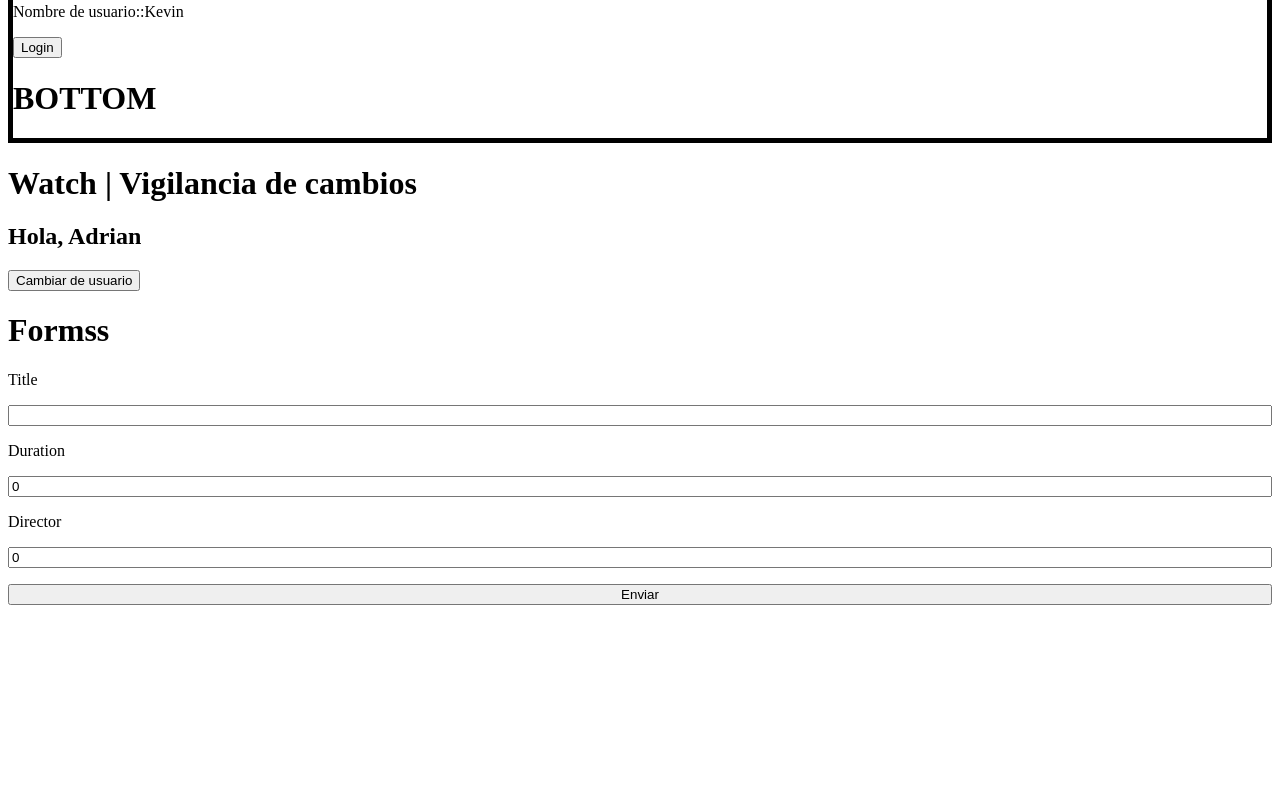
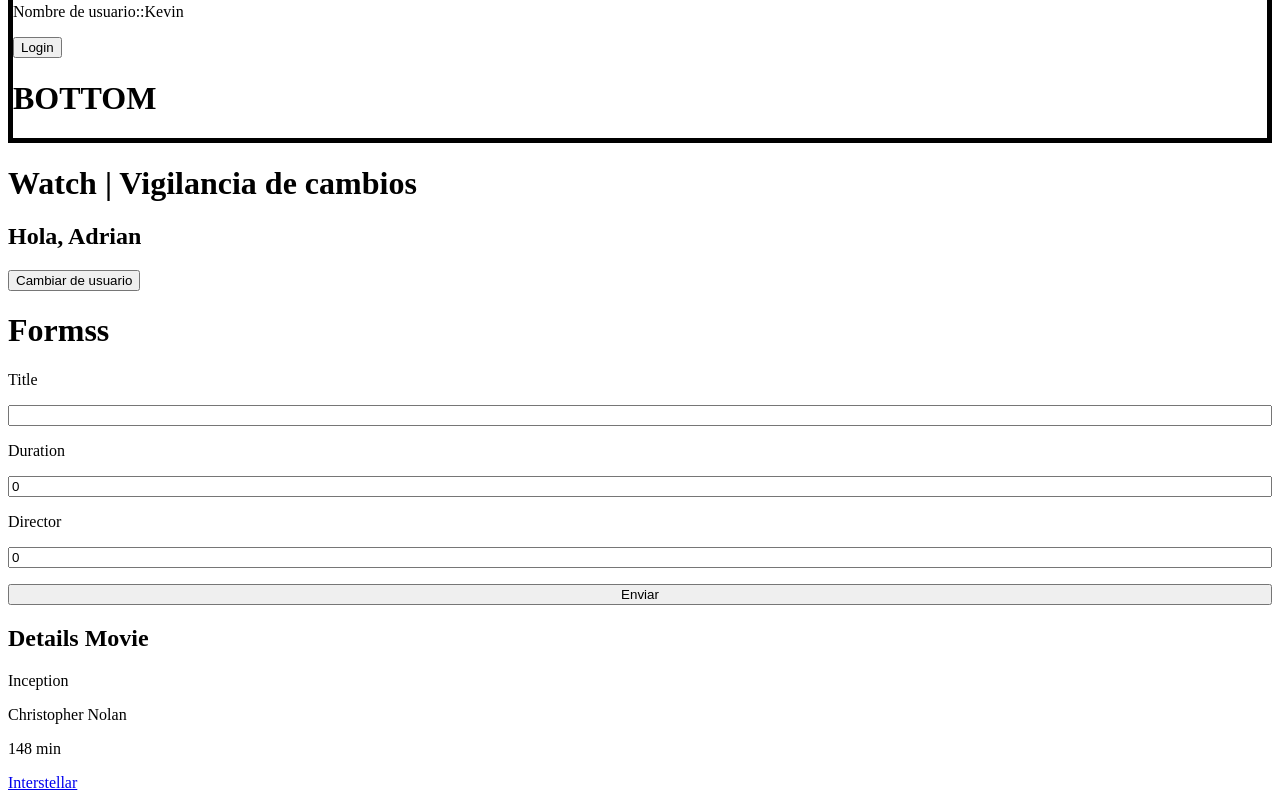
Before and after one commit to Chaparro10/Vue-Curso, a Vue app in the folder my-vue-project/: page /movies/Inception in a window 1280 px wide. Shown: the part 1544-2344 px from the top of the page. Before the commit the page ends 2157 px from the top, so only its background shows below. Built offline with nearby package versions, Linux system fonts and the light colour scheme.

Commit message:
rutas parametricas

```diff
--- a/my-vue-project/src/main.js
+++ b/my-vue-project/src/main.js
@@ -8,5 +8,5 @@ import piniaPluginPersistedState from'pinia-plugin-persistedstate'
 
 
 const pinia = createPinia();
-pinia.use(piniaPluginPersistedState)
+pinia.use(piniaPluginPersistedState);
 createApp(App).use(router).use(pinia).mount('#app')
--- a/my-vue-project/src/router/index.js
+++ b/my-vue-project/src/router/index.js
@@ -2,6 +2,7 @@ import { createRouter, createWebHistory } from "vue-router";
 import Home from "../views/Home.vue";
 import Movies from "../views/Movies.vue";
 import CreateMovie from "../views/CreateMovie.vue";
+import DetailMovie from "../views/DetailMovie.vue";
 
 const router = createRouter({
   history: createWebHistory(),
@@ -21,6 +22,11 @@ const router = createRouter({
       name: "create",
       component: CreateMovie,
     },
+    {
+      path: "/movies/:name",
+      name: "detail",
+      component: DetailMovie,
+    },
   ],
 });
 
--- a/my-vue-project/src/stores/movie.store.js
+++ b/my-vue-project/src/stores/movie.store.js
@@ -23,8 +23,9 @@ export const useMovieStore = defineStore(
     ]);
 
     const addMovie = (movie) => movies.value.push(movie);
+    const findByName=(title)=>movies.value.find((p)=>p.title==title);
 
-    return { movies, addMovie };
+    return { movies, addMovie,findByName };
   },
   { persist: true }
 );
--- /dev/null
+++ b/my-vue-project/src/views/DetailMovie.vue
@@ -0,0 +1,37 @@
+<script setup>
+import { RouterLink, useRoute } from "vue-router";
+import { useMovieStore } from "../stores/movie.store";
+import { computed } from "vue";
+
+const route = useRoute();
+const movies = useMovieStore();
+
+const movie = computed(() => {
+  return movies.findByName(route.params.name);
+});
+</script>
+
+<template>
+  <h2>Details Movie</h2>
+
+  <div v-if="movie">
+    <p>
+      {{ movie.title }}
+    </p>
+    <p>
+      {{ movie.director }}
+    </p>
+    <p>
+      {{ movie.duration }}
+    </p>
+
+     <router-link :to="{name:'detail',params:{name:'Interstellar'}}">
+            Interstellar
+        </router-link>
+  </div>
+  <div v-else>
+    <h2>Movie not found</h2>
+  </div>
+</template>
+
+<style scoped></style>
--- a/my-vue-project/src/views/Movies.vue
+++ b/my-vue-project/src/views/Movies.vue
@@ -9,6 +9,10 @@ const movies = useMovieStore();
     Welcome to movies page
 
     <div class="movie" v-for="movie in movies.movies">
+
+        <router-link :to="{name:'detail',params:{name:movie.title}}">
+            {{ movie.title }}
+        </router-link>
       <p>{{ movie.title }}</p>
       <p>{{ movie.director }}</p>
       <p>{{ movie.duration }}</p>
```
